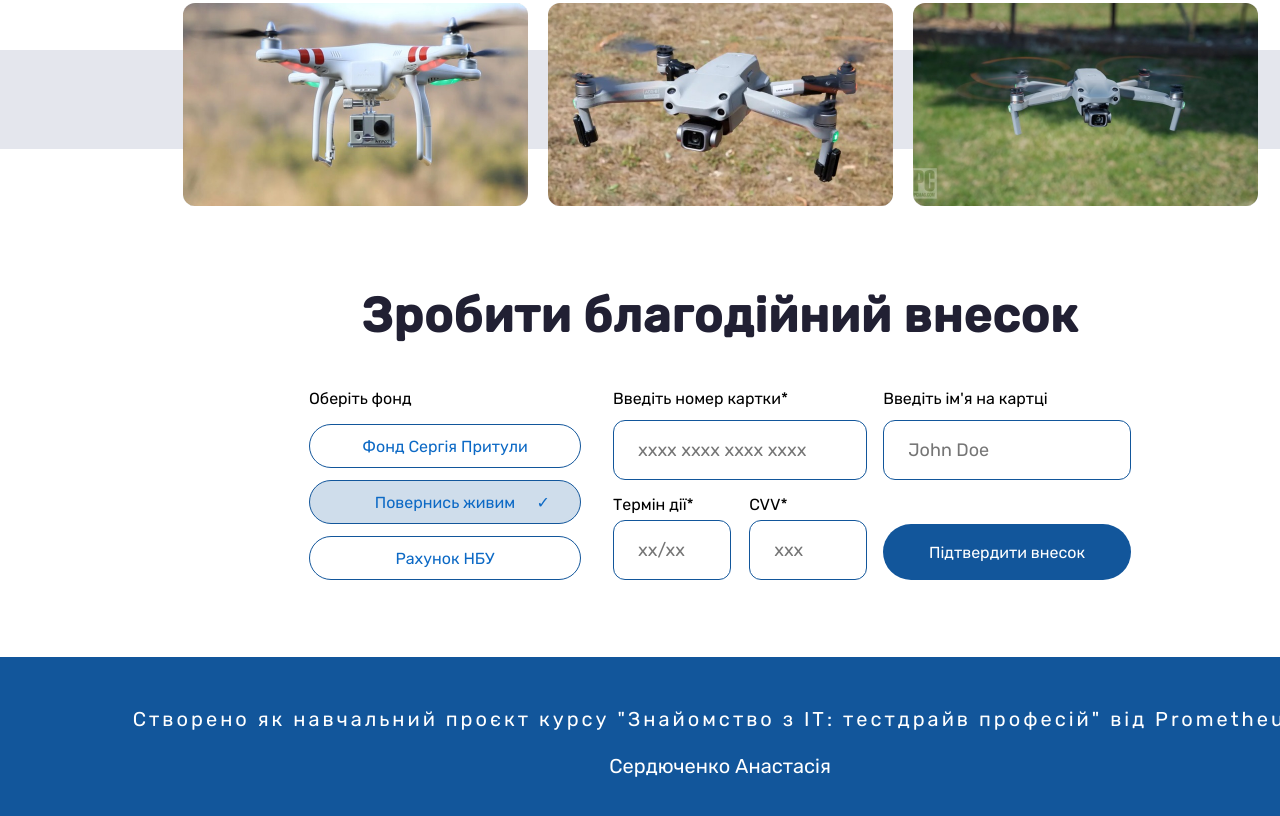
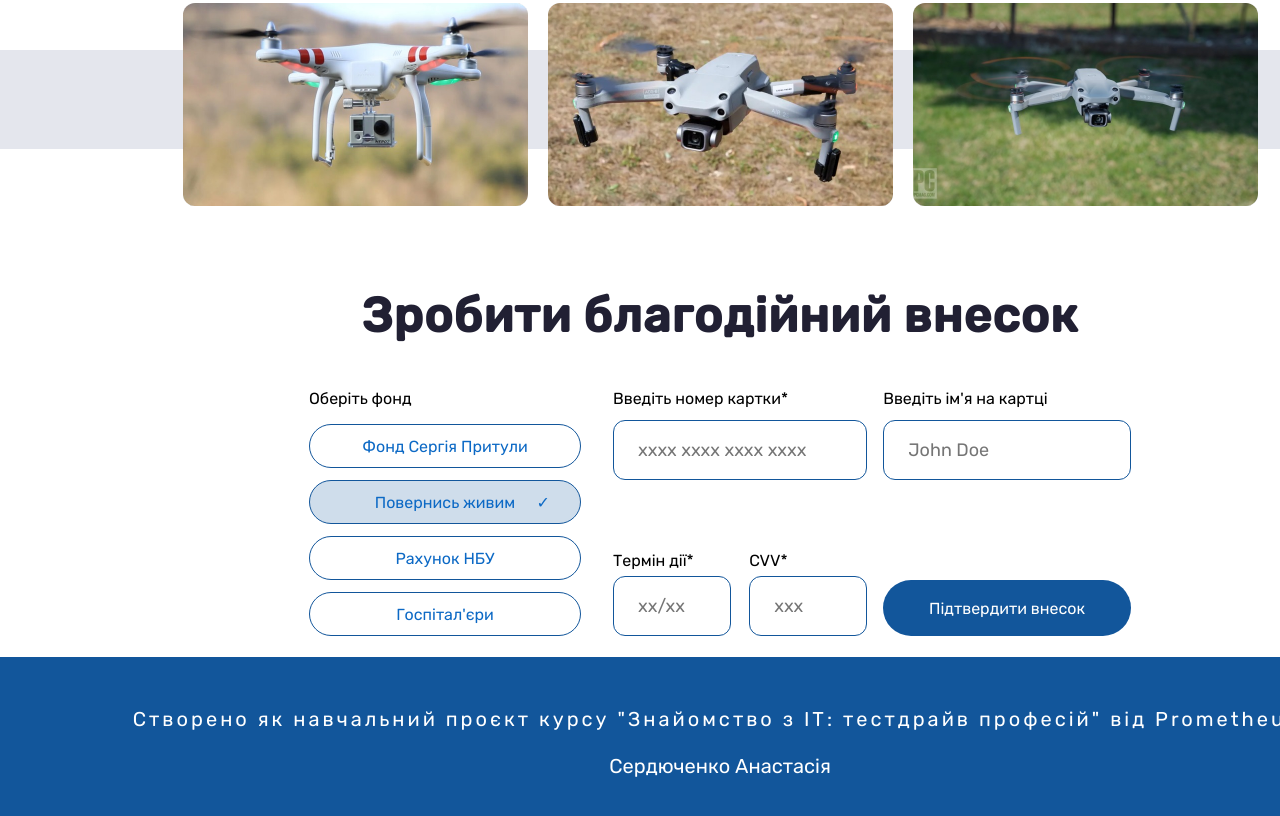
Before and after one commit to kiwisad/Prometheus-2.0, a plain HTML site: page index.html in a window 1280 px wide. Shown: the part 863-1679 px from the top of the page. Drawn offline with Linux system fonts and the light colour scheme; files whose address does not match are found by name.

Commit message:
Changes 2.0

```diff
--- a/index.html
+++ b/index.html
@@ -60,6 +60,10 @@
                         <input type="radio" name="foundation" value="NBUAccount">
                         <span>Рахунок НБУ</span>
                       </label>
+                      <label>
+                        <input type="radio" name="foundation" value="ComeBackAliveFoundation">
+                        <span>Госпітал'єри</span>
+                      </label>
                     </div>
                     <div class="pay__card">
                         <div class="pay__first-card-col">
```
